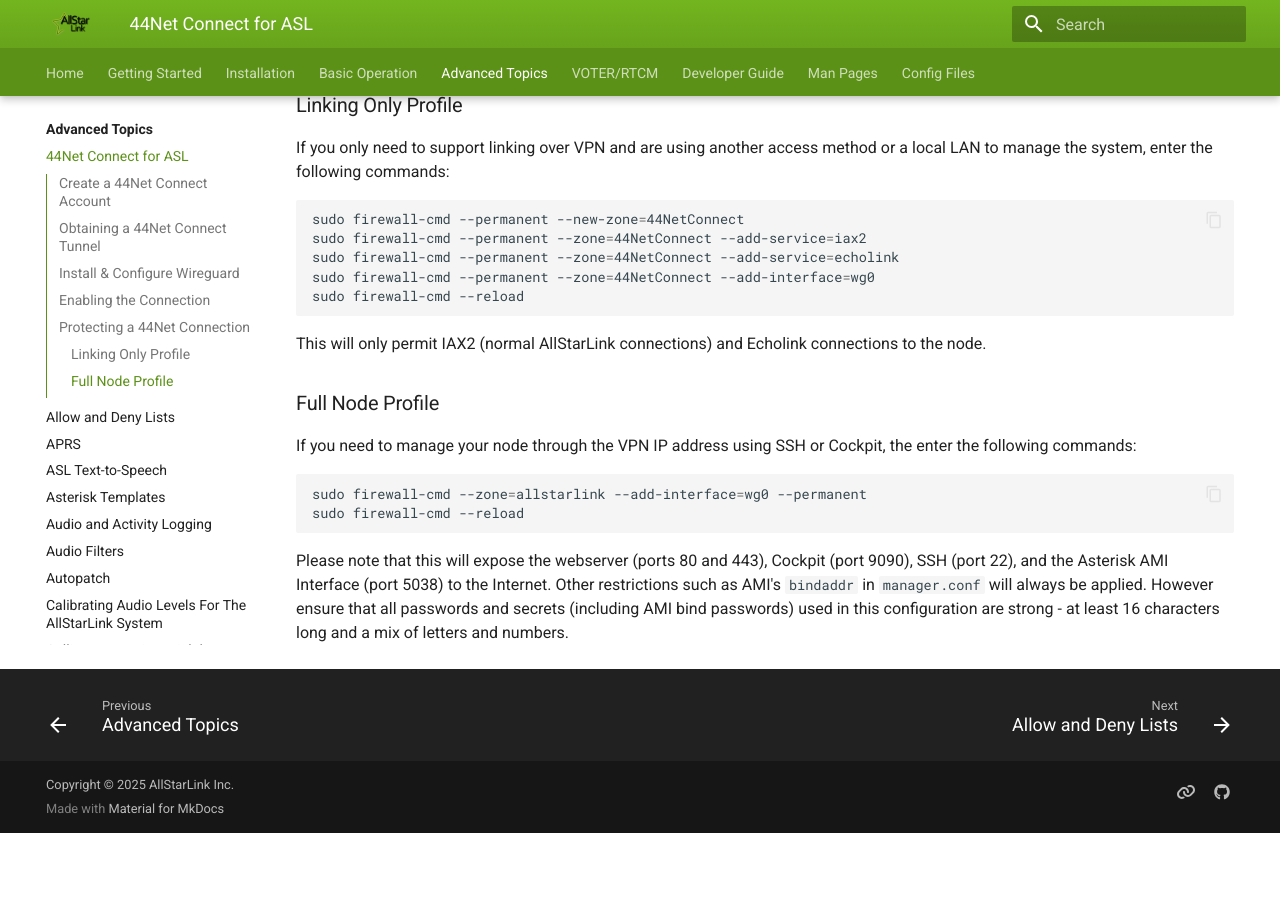
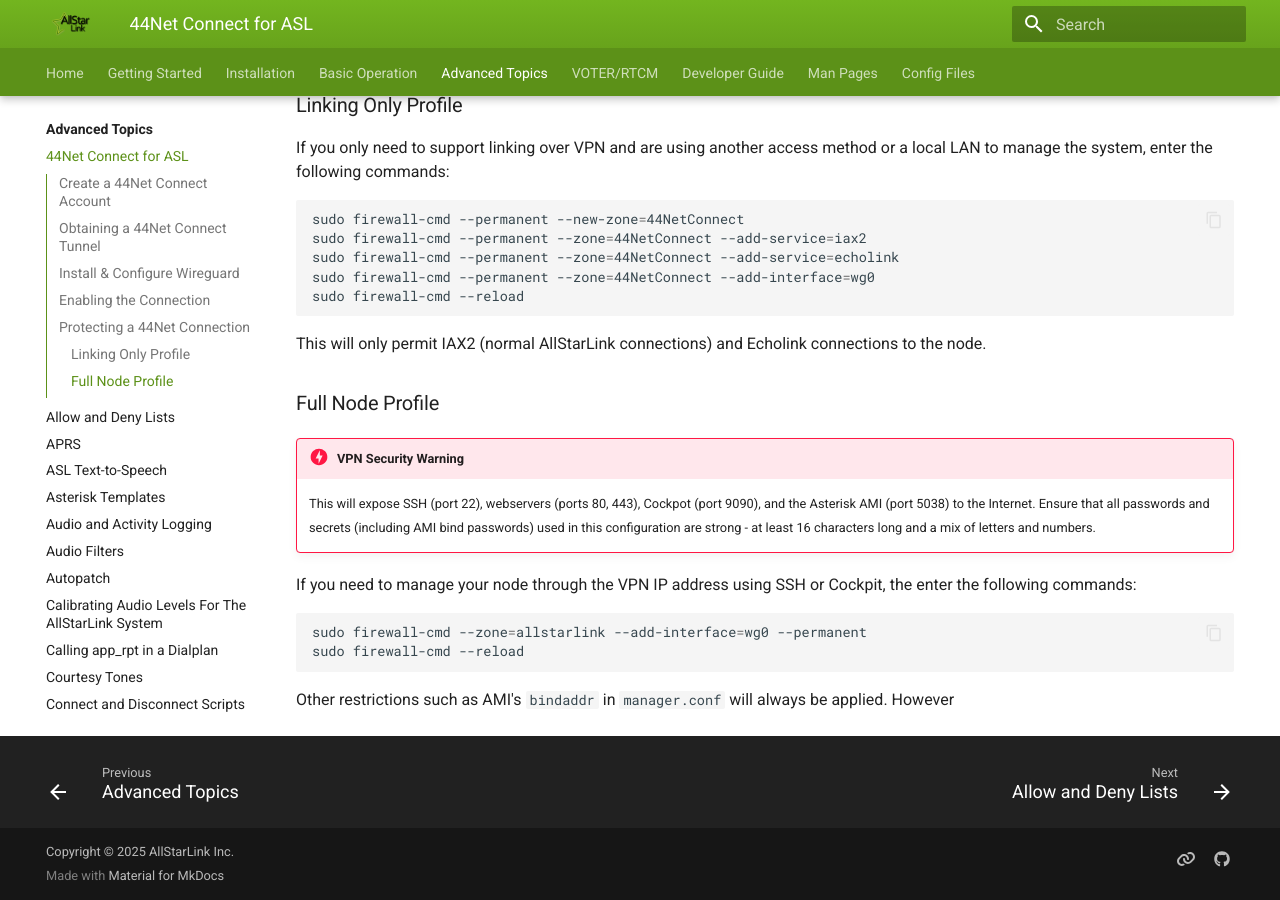
Before and after one commit to AllStarLink/ASL3-Manual, an MkDocs documentation site: the page built from docs/adv-topics/44net-connect.md, in a window 1280 px wide and 900 px high, scrolled down 1787 px. Built offline with MkDocs 1.6.1 and Material for MkDocs 9.7.7, drawn with Linux system fonts in a browser that asks for light colours; before the commit the page ends 2620 px from its top, so only the background shows below that; some of the changed lines change nothing that is shown.

Commit message:
More clarity

````diff
--- a/docs/adv-topics/44net-connect.md
+++ b/docs/adv-topics/44net-connect.md
@@ -97,6 +97,14 @@
 and Echolink connections to the node.
 
 ### Full Node Profile
+!!! danger "VPN Security Warning"
+    This will expose SSH (port 22), webservers (ports 80, 443),
+    Cockpot (port 9090), and the Asterisk AMI (port 5038)
+    to the Internet. Ensure that all passwords and secrets
+    (including AMI bind passwords)
+    used in this configuration are strong - at least 16 characters
+    long and a mix of letters and numbers.
+
 If you need to manage your node through the VPN IP address
 using SSH or Cockpit, the enter the following commands:
 
@@ -105,10 +113,5 @@
 sudo firewall-cmd --reload
 ```
 
-Please note that this will expose the webserver (ports 80 and 443),
-Cockpit (port 9090), SSH (port 22), and the Asterisk AMI Interface
-(port 5038) to the Internet. Other restrictions such as AMI's
-`bindaddr` in `manager.conf` will always be applied. However ensure
-that all passwords and secrets (including AMI bind passwords)
-used in this configuration are strong - at least 16 characters
-long and a mix of letters and numbers.
+ Other restrictions such as AMI's
+`bindaddr` in `manager.conf` will always be applied. However
````
